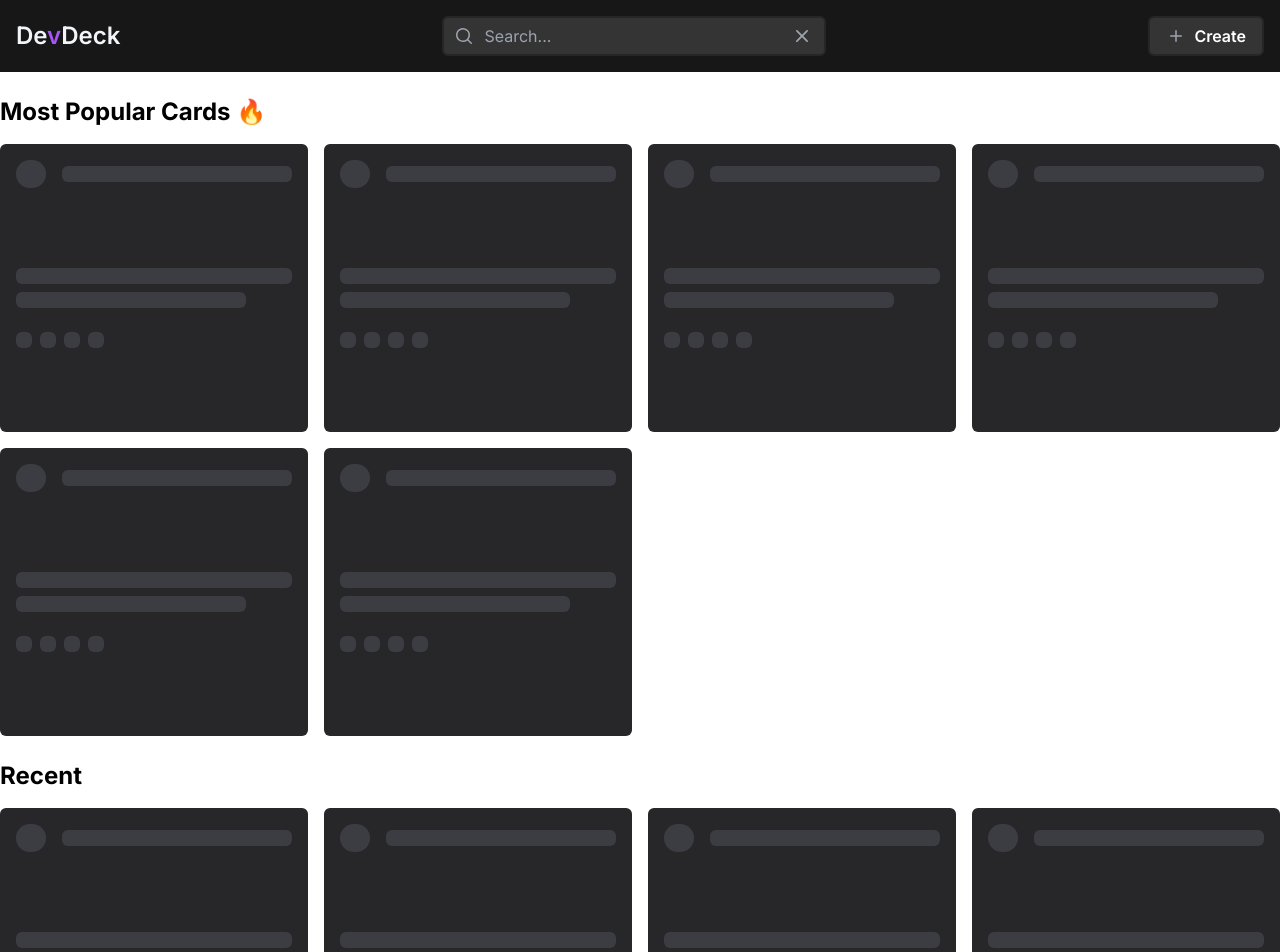
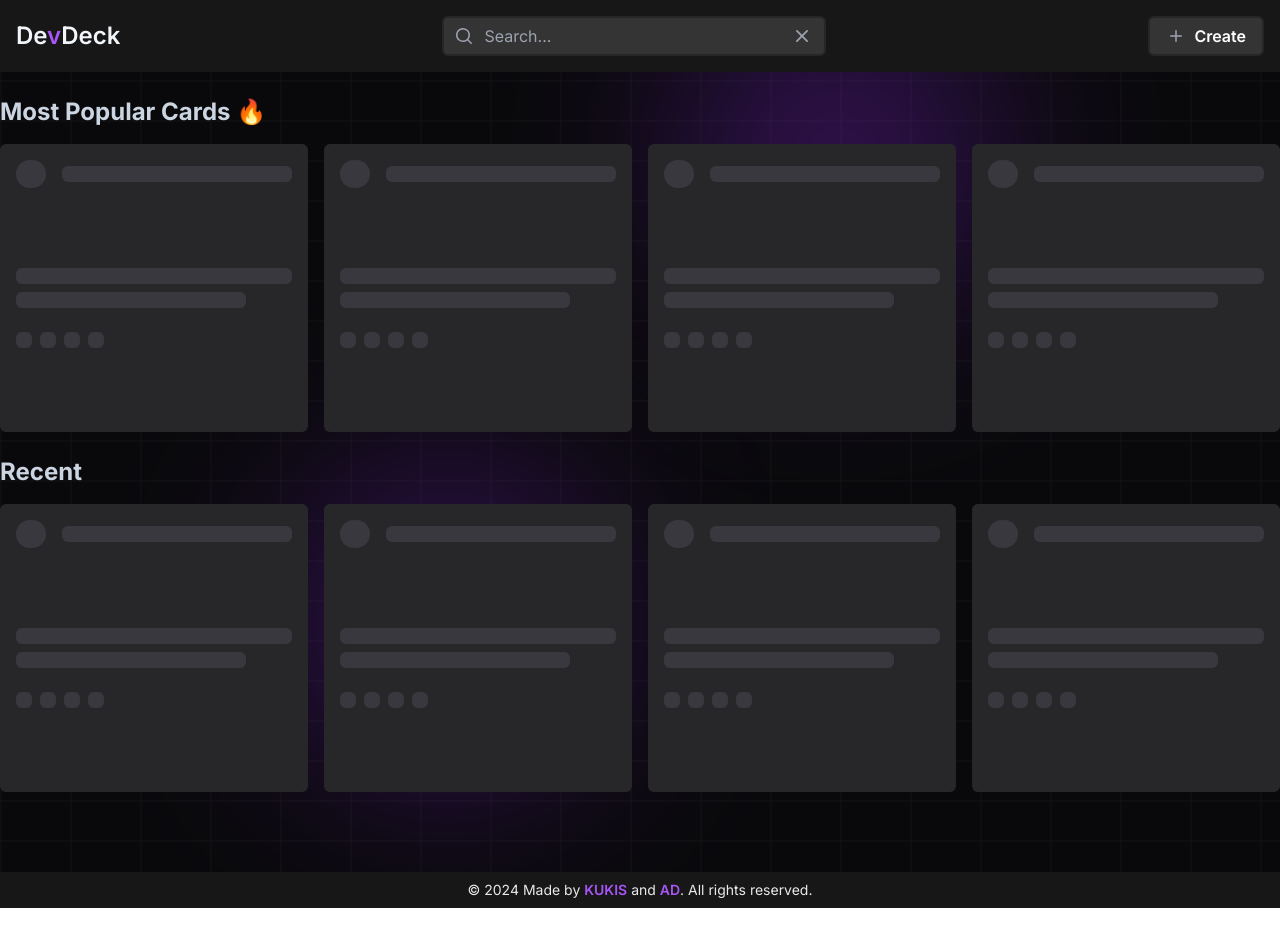
Before and after one commit to HansAguilar/devdeck, a Next.js app: page /home in a window 1280 px wide. Shown: the top 952 px of the page. After the commit the page ends 908 px from the top, so only its background shows below. Built offline with nearby package versions, Linux system fonts and the light colour scheme.

Commit message:
footer and home added

```diff
--- a/src/app/home/page.tsx
+++ b/src/app/home/page.tsx
@@ -4,7 +4,11 @@ import React from 'react'
 
 export default function page() {
   return (
-    <div>
+    <div className='relative min-h-screen'>
+      <div className="absolute inset-0 -z-10 h-full w-full bg-zinc-950 bg-[linear-gradient(to_right,#8080800a_2px,transparent_2px),linear-gradient(to_bottom,#8080800a_2px,transparent_2px)] bg-[size:70px_40px]">
+        <div className="absolute right-72 top-0 -z-10 m-auto h-[310px] w-[310px] rounded-full bg-purple-700 opacity-40 blur-[100px]"></div>
+        <div className="absolute left-0 right-96 bottom-32 -z-10 m-auto h-[310px] w-[310px] rounded-full bg-purple-700 opacity-40 blur-[100px]"></div>
+      </div>
       <NavBar />
 
       <TrendingCards />
--- a/src/components/home/trending-cards.tsx
+++ b/src/components/home/trending-cards.tsx
@@ -4,12 +4,10 @@ import { cn } from '@/utils/cn'
 
 export default function TrendingCards() {
 	return (
-		<section className='my-24 container m-auto max-sm:px-4'>
+		<section className='py-20 container m-auto max-sm:px-4'>
 			<div>
-				<h1 className='font-bold text-2xl my-4'>Most Popular Cards 🔥</h1>
+				<h1 className='text-slate-300 font-bold text-2xl my-4'>Most Popular Cards 🔥</h1>
 				<div className='grid max-lg:grid-cols-3 max-md:grid-cols-2 grid-cols-4 w-full gap-4'>
-					<Card />
-					<Card />
 					<Card />
 					<Card />
 					<Card />
@@ -18,10 +16,8 @@ export default function TrendingCards() {
 			</div>
 
 			<div className='mt-6'>
-				<h1 className='font-bold text-2xl my-4'>Recent</h1>
+				<h1 className='text-slate-300 font-bold text-2xl my-4'>Recent</h1>
 				<div className='grid max-lg:grid-cols-3 max-md:grid-cols-2 grid-cols-4 w-full gap-4'>
-					<Card />
-					<Card />
 					<Card />
 					<Card />
 					<Card />
```
